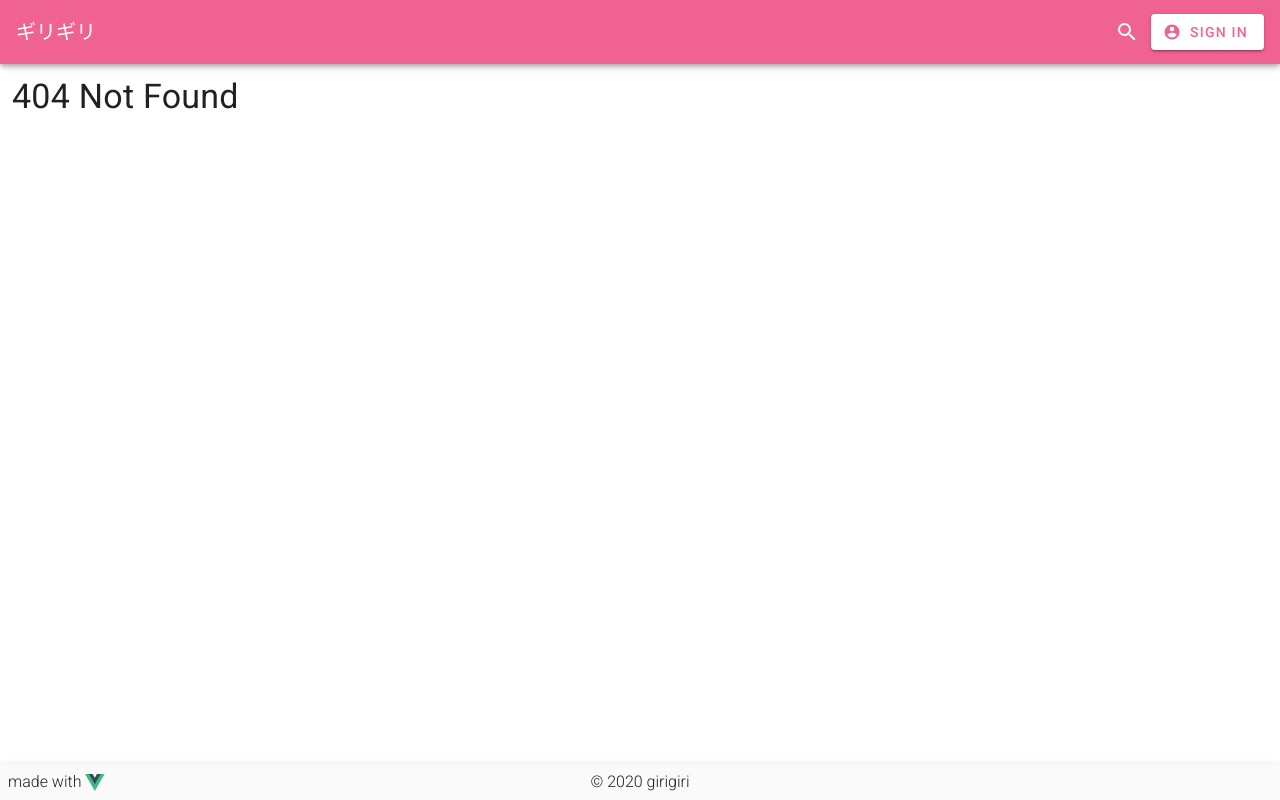
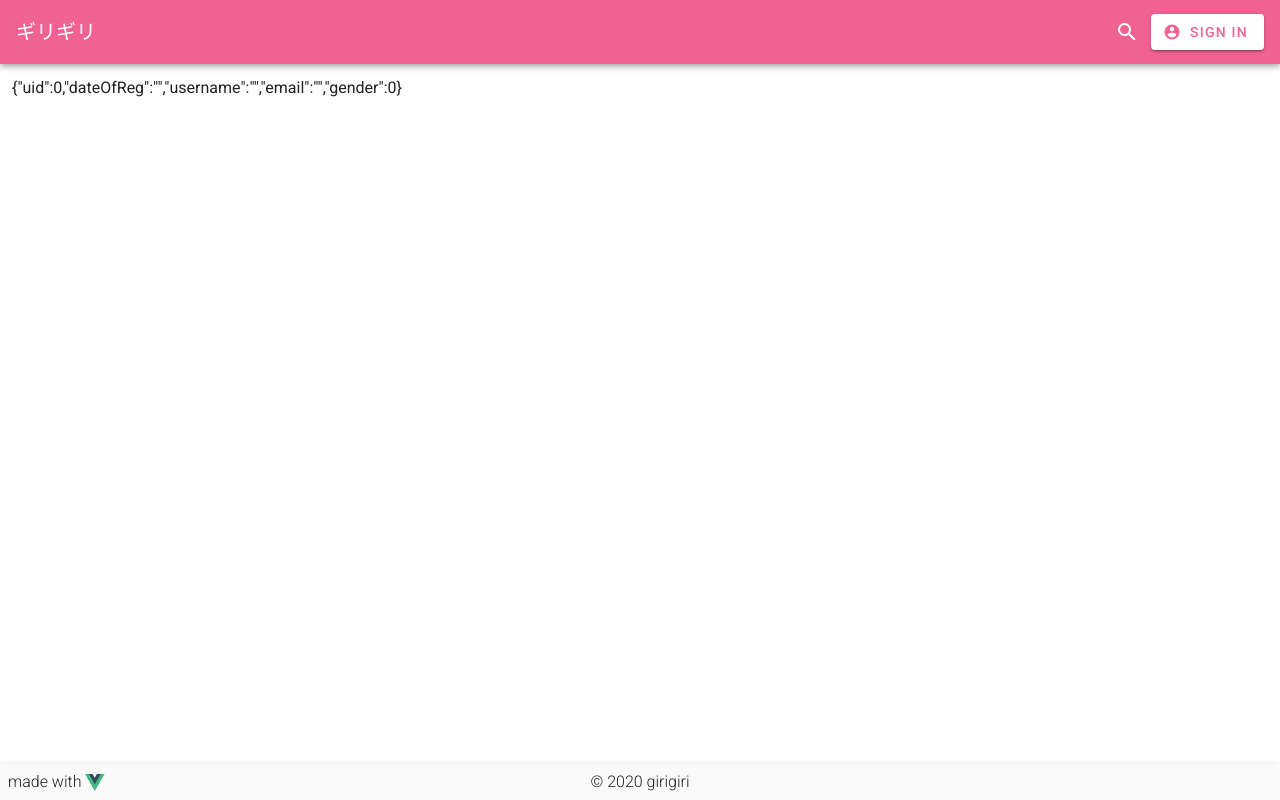
Before and after one commit to ericzyf/girigiri, a Vue app in the folder client/: page /settings in a window 1280 px wide. Before the commit this address had no page. Built offline with nearby package versions, Linux system fonts and the light colour scheme.

Commit message:
Settings page

```diff
--- a/client/src/router/index.js
+++ b/client/src/router/index.js
@@ -25,6 +25,10 @@ const routes = [
     component: () => import(/* webpackChunkName: "signup" */ '../views/SignUp.vue')
   },
   {
+    path: '/settings',
+    component: () => import(/* webpackChunkName: "settings" */ '../views/Settings.vue')
+  },
+  {
     path: '*',
     component: () => import(/* webpackChunkName: "notfound" */ '../views/NotFound.vue')
   }
--- /dev/null
+++ b/client/src/views/Settings.vue
@@ -0,0 +1,15 @@
+<template>
+  <v-container fluid>
+    <p>{{ userInfo }}</p>
+  </v-container>
+</template>
+
+<script>
+export default {
+  computed: {
+    userInfo() {
+      return JSON.stringify(this.$store.state.userInfo)
+    }
+  }
+}
+</script>
```
